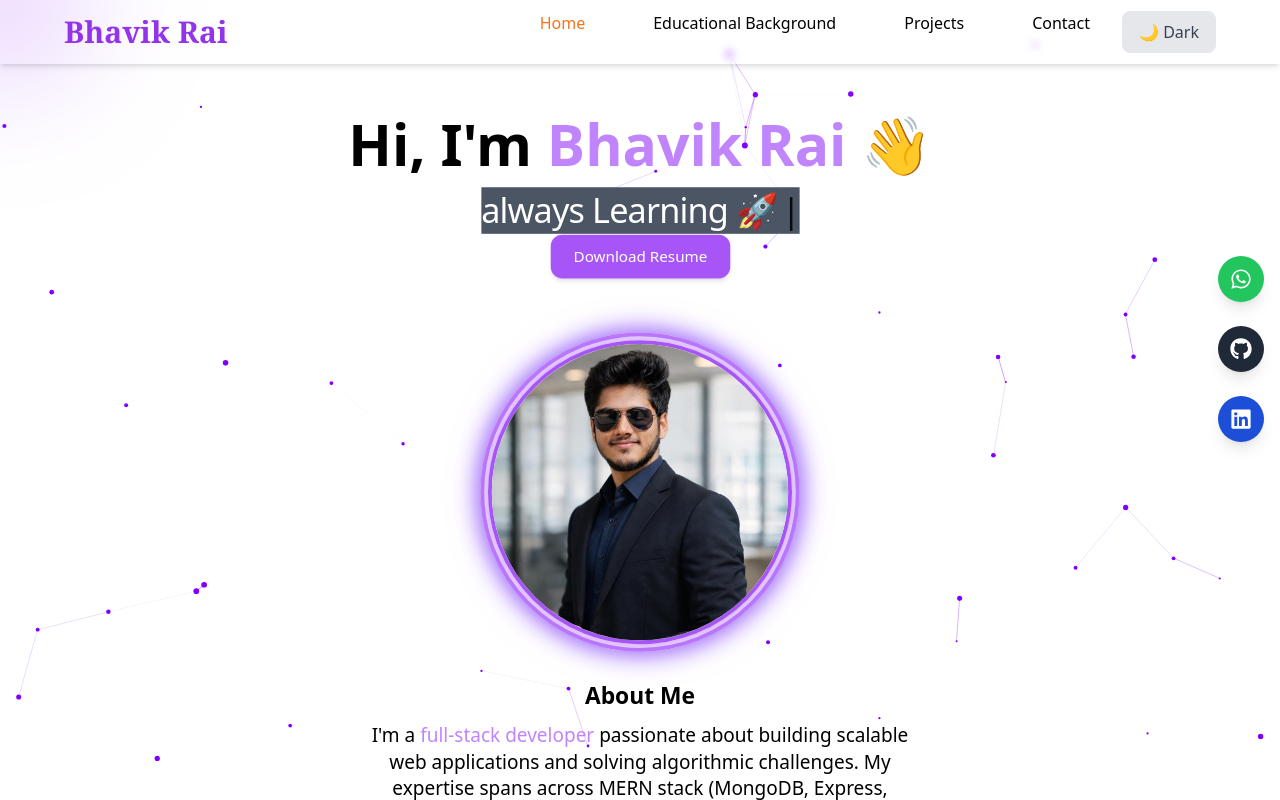
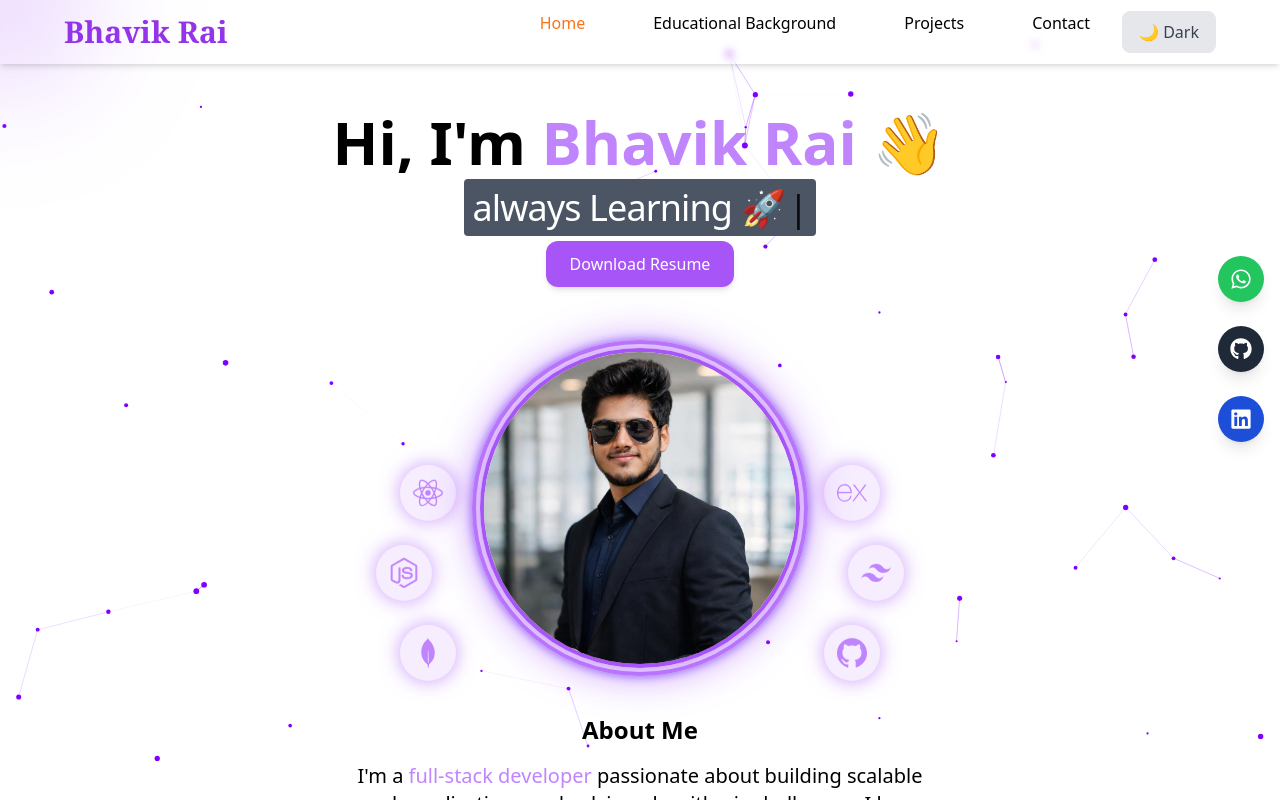
Before and after one commit to Bhavik9696/portfolio, a React (Vite) app: page / in a window 1280 px wide. Shown: the top 800 px of the page. Built offline with nearby package versions, Linux system fonts and the light colour scheme.

Commit message:
home page modified

```diff
--- a/src/pages/Home.jsx
+++ b/src/pages/Home.jsx
@@ -1,5 +1,5 @@
-import profile from "../assets/images/myimageupdated.jpeg"
-import TextType from '../components/TextType';
+import profile from "../assets/images/myimageupdated.jpeg";
+import TextType from "../components/TextType";
 import Button from "../components/Button";
 import { skillsData } from "../data/skillsData";
 import SkillCard from "../components/SkillCard";
@@ -10,7 +10,17 @@ import { useEffect } from "react";
 import DotsBackground from "../components/DotsBackground";
 import CursorGlow from "../components/CursorGlow";
 
-// Reusable Animated Section Component
+// Icons
+import {
+  SiReact,
+  SiNodedotjs,
+  SiMongodb,
+  SiExpress,
+  SiTailwindcss,
+  SiGithub,
+} from "react-icons/si";
+
+/* ================= Animated Section ================= */
 function AnimatedSection({ children, delay = 0 }) {
   const controls = useAnimation();
   const [ref, inView] = useInView({ triggerOnce: true, threshold: 0.1 });
@@ -20,8 +30,13 @@ function AnimatedSection({ children, delay = 0 }) {
   }, [inView, controls]);
 
   const fadeInUp = {
-    hidden: { opacity: 0, y: 60,scale: 0.95 },
-    visible: { opacity: 1, y: 0, transition: { delay, duration: 0.6, ease: "easeOut" } }
+    hidden: { opacity: 0, y: 60, scale: 0.95 },
+    visible: {
+      opacity: 1,
+      y: 0,
+      scale: 1,
+      transition: { delay, duration: 0.6, ease: "easeOut" },
+    },
   };
 
   return (
@@ -36,20 +51,36 @@ function AnimatedSection({ children, delay = 0 }) {
   );
 }
 
+/* ================= Tech Icon ================= */
+const TechIcon = ({ Icon }) => (
+  <motion.div
+    animate={{ y: [0, -6, 0] }}
+    transition={{ duration: 3, repeat: Infinity, ease: "easeInOut" }}
+    whileHover={{ scale: 1.2 }}
+    className="w-14 h-14 flex items-center justify-center rounded-full
+               bg-purple-500/10 backdrop-blur-md
+               shadow-[0_0_20px_rgba(168,85,247,0.6)]"
+  >
+    <Icon className="text-purple-400 text-3xl" />
+  </motion.div>
+);
+
+/* ================= Home Page ================= */
 export default function HomePage() {
   return (
-    <div className="text-black dark:text-white min-h-screen flex flex-col items-center justify-center px-6 py-12 relative z-0 overflow-hidden">
+    <div className="text-black dark:text-white min-h-screen flex flex-col items-center justify-center px-6 py-12 relative overflow-hidden">
       <DotsBackground />
       <CursorGlow />
       <Aside />
 
-      {/* Intro Section */}
+      {/* ================= INTRO ================= */}
       <AnimatedSection delay={0}>
         <section className="text-center max-w-3xl">
-          <h1 className="text-4xl md:text-6xl font-bold mb-4 dark:text-white">
+          <h1 className="text-4xl md:text-6xl font-bold mb-4">
             Hi, I'm <span className="text-purple-400">Bhavik Rai</span> 👋
-            <h1> </h1>
-            <span className="bg-gray-600 text-black dark:bg-transparent dark:text-gray-300 text-4xl md:text-4xl font-normal">
+          </h1>
+
+          <span className="bg-gray-600 dark:bg-transparent text-black dark:text-gray-300 text-3xl md:text-4xl font-normal px-2 py-1 rounded">
             <TextType
               text={[
                 "a MERN Stack Developer",
@@ -58,24 +89,52 @@ export default function HomePage() {
               ]}
               typingSpeed={30}
               pauseDuration={1500}
-                showCursor={true}
+              showCursor
               cursorCharacter="|"
             />
           </span>
-          </h1>
+
+          <div className="mt-6">
             <Button btntext=" Download Resume" />
+          </div>
         </section>
       </AnimatedSection>
 
-      {/* Profile Section */}
+      {/* ================= PROFILE ================= */}
       <AnimatedSection delay={0.2}>
-        <section className="mt-12 text-center">
+        <section className="mt-16 text-center relative w-full max-w-6xl">
+          {/* MOBILE ICONS */}
+          <div className="flex lg:hidden flex-wrap justify-center gap-5 mb-6">
+            <TechIcon Icon={SiReact} />
+            <TechIcon Icon={SiNodedotjs} />
+            <TechIcon Icon={SiMongodb} />
+            <TechIcon Icon={SiExpress} />
+            <TechIcon Icon={SiTailwindcss} />
+            <TechIcon Icon={SiGithub} />
+          </div>
+
+          {/* LEFT CURVED ICONS */}
+          <div className="absolute left-6 top-1/2 -translate-y-1/2 hidden lg:block">
+            <div className="relative w-24 h-64">
+              <div className="absolute top-0 left-6">
+                <TechIcon Icon={SiReact} />
+              </div>
+              <div className="absolute top-20 left-0">
+                <TechIcon Icon={SiNodedotjs} />
+              </div>
+              <div className="absolute top-40 left-6">
+                <TechIcon Icon={SiMongodb} />
+              </div>
+            </div>
+          </div>
+
+          {/* PROFILE IMAGE */}
           <motion.div
-            className="inline-block rounded-full border-4 border-purple-400 p-1"
+            className="inline-block rounded-full border-4 border-purple-400 p-1 relative z-10"
             initial={{ boxShadow: "0 0 0 0 #a78bfa" }}
-            animate={{ boxShadow: "0 0 24px 4px #a78bfa" }}
+            animate={{ boxShadow: "0 0 32px 6px #a78bfa" }}
             transition={{
-              duration: 0.8,
+              duration: 1,
               ease: "easeOut",
               repeat: Infinity,
               repeatType: "reverse",
@@ -84,25 +143,46 @@ export default function HomePage() {
             <img
               src={profile}
               alt="Bhavik Rai"
-              className="w-80 h-80 rounded-full object-cover object-top border-4 border-purple-500 shadow-[0_0_40px_rgba(168,85,247,0.8)]"
+              className="w-72 h-72 sm:w-80 sm:h-80 rounded-full
+                         object-cover object-top
+                         border-4 border-purple-500
+                         shadow-[0_0_45px_rgba(168,85,247,0.9)]"
             />
           </motion.div>
-          <h2 className="text-2xl font-semibold mt-6">About Me</h2>
-          <p className="dark:text-gray-300 mt-3 max-w-xl mx-auto text-xl">
+
+          {/* RIGHT CURVED ICONS */}
+          <div className="absolute right-6 top-1/2 -translate-y-1/2 hidden lg:block">
+            <div className="relative w-24 h-64">
+              <div className="absolute top-0 right-6">
+                <TechIcon Icon={SiExpress} />
+              </div>
+              <div className="absolute top-20 right-0">
+                <TechIcon Icon={SiTailwindcss} />
+              </div>
+              <div className="absolute top-40 right-6">
+                <TechIcon Icon={SiGithub} />
+              </div>
+            </div>
+          </div>
+
+          <h2 className="text-2xl font-semibold mt-8">About Me</h2>
+          <p className="dark:text-gray-300 mt-4 max-w-xl mx-auto text-xl">
             I'm a{" "}
             <span className="text-purple-400 font-medium">
               full-stack developer
             </span>{" "}
             passionate about building scalable web applications and solving
-            algorithmic challenges. My expertise spans across MERN stack
-            (MongoDB, Express, React, Node.js), REST APIs, and database design.
-            I love crafting performant systems and clean, maintainable code.
+            algorithmic challenges. I love crafting performant systems and
+            clean, maintainable code.
           </p>
         </section>
       </AnimatedSection>
+
+      {/* ================= SKILLS ================= */}
       <AnimatedSection delay={0.4}>
-        <section className="mt-12 text-center w-full max-w-5xl">
+        <section className="mt-20 text-center w-full max-w-5xl">
           <h2 className="text-2xl font-semibold mb-6">Skills</h2>
+
           <h3 className="text-xl font-semibold text-purple-400 mb-4">
             Languages
           </h3>
@@ -114,7 +194,6 @@ export default function HomePage() {
             ))}
           </div>
 
-          {/* Frameworks */}
           <h3 className="text-xl font-semibold text-purple-400 mb-4">
             Frameworks & Libraries
           </h3>
@@ -126,11 +205,10 @@ export default function HomePage() {
             ))}
           </div>
 
-          {/* Tools */}
           <h3 className="text-xl font-semibold text-purple-400 mb-4">
             Databases & Tools
           </h3>
-          <div className="grid grid-cols-2 md:grid-cols-4 gap-6">
+          <div className="grid grid-cols-2 md:grid-cols-4 gap-6 mb-8">
             {skillsData.tools.map((skill, idx) => (
               <AnimatedSection key={idx} delay={idx * 0.1}>
                 <SkillCard {...skill} />
```
Lines whose indentation alone changed are shown as unchanged.
